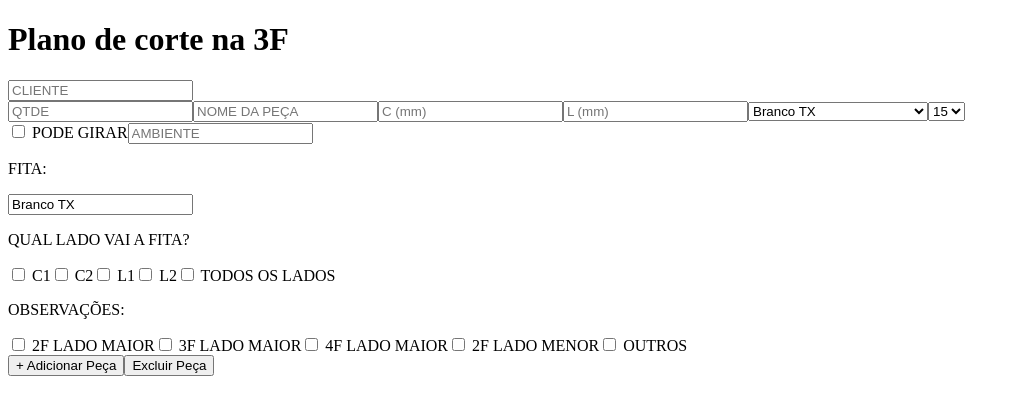
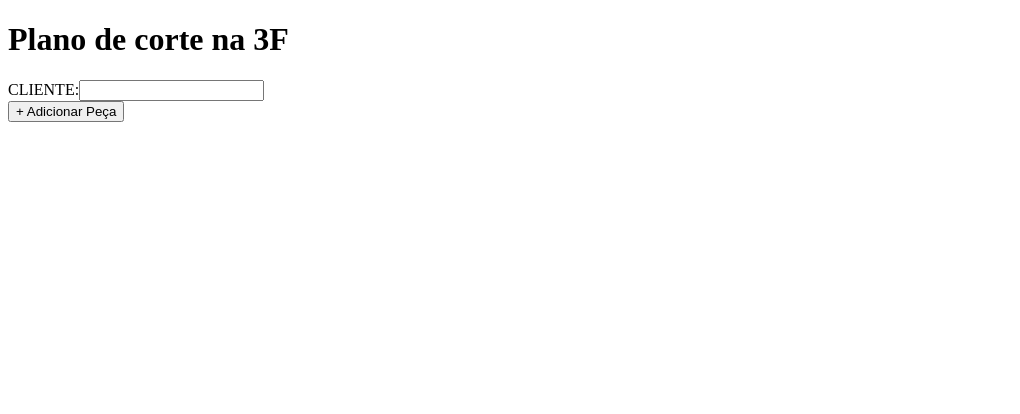
Before and after one commit to felipebroilo/plano3f, a Next.js app: page / in a window 1280 px wide. Shown: the top 414 px of the page, without its empty margins (0-1020 px from the left). Built offline with nearby package versions, Linux system fonts and the light colour scheme.

Commit message:
Ajuste botão PODE GIRAR invertido

```diff
--- a/pages/index.js
+++ b/pages/index.js
@@ -1,21 +1,35 @@
-// pages/index.js
 import { useState } from "react";
 
 export default function Home() {
-  const chapas = ["Branco TX", "Preto TX", "Cru", "Mocca Fibraplac", "Italian Noce Eucatex", "Noce Oro Eucatex", "Cinza Italia Lacca Eucatex", "OUTROS"];
-  const espessuras = ["3", "6", "9", "15", "18"];
+  const [cliente, setCliente] = useState("");
+  const [pecas, setPecas] = useState([]);
+  const [selecionado, setSelecionado] = useState(null);
+
+  const chapas = [
+    "Branco TX",
+    "Preto TX",
+    "Cru",
+    "Mocca Fibraplac",
+    "Italian Noce Eucatex",
+    "Noce Oro Eucatex",
+    "Cinza Italia Lacca Eucatex",
+    "OUTROS",
+  ];
+
+  const espessuras = [3, 6, 9, 15, 18];
   const obsFixas = ["2F LADO MAIOR", "3F LADO MAIOR", "4F LADO MAIOR", "2F LADO MENOR", "OUTROS"];
 
-  const [cliente, setCliente] = useState("");
-  const [pecas, setPecas] = useState([]);
-  const [pecaAtual, setPecaAtual] = useState({
-    qtde: "",
+  const addPeca = () => {
+    setPecas([
+      ...pecas,
+      {
+        qtde: 0,
         nome: "",
-    c: "",
-    l: "",
+        c: 0,
+        l: 0,
         chapa: "Branco TX",
-    chapaOutro: "",
-    espessura: "15",
+        outraChapa: "",
+        espessura: 15,
         veio: false,
         ambiente: "",
         fita: "Branco TX",
@@ -23,182 +37,168 @@ export default function Home() {
         lados: { c1: false, c2: false, l1: false, l2: false, todos: false },
         observacoes: [],
         obsOutros: ""
-  });
-  const [indiceSelecionado, setIndiceSelecionado] = useState(null);
+      }
+    ]);
+  };
 
-  const handleChange = (campo, valor) => {
-    const nova = { ...pecaAtual, [campo]: valor };
+  const handleChange = (i, campo, valor) => {
+    const novasPecas = [...pecas];
+    novasPecas[i][campo] = valor;
 
     if (campo === "chapa") {
-      nova.fita = valor;
-      nova.fitaOutro = "";
-      if (valor === "OUTROS") nova.chapaOutro = "";
+      if (valor !== "OUTROS") {
+        novasPecas[i].outraChapa = "";
+        novasPecas[i].fitaOutro = valor;
+      } else {
+        novasPecas[i].fitaOutro = "";
+      }
     }
 
-    if (campo === "chapaOutro") {
-      nova.fita = valor;
-      nova.fitaOutro = "";
+    if (campo === "outraChapa") {
+      novasPecas[i].fitaOutro = valor;
     }
 
-    if (campo === "fitaOutro") {
-      nova.fita = valor;
+    if (campo === "lados" && valor === "todos") {
+      const marcar = !novasPecas[i].lados.todos;
+      novasPecas[i].lados = { c1: marcar, c2: marcar, l1: marcar, l2: marcar, todos: marcar };
     }
 
-    if (campo === "lados") {
-      nova.lados = valor;
-    }
-
-    setPecaAtual(nova);
-  };
-
-  const toggleTodosLados = () => {
-    const ativar = !pecaAtual.lados.todos;
-    const lados = { c1: ativar, c2: ativar, l1: ativar, l2: ativar, todos: ativar };
-    handleChange("lados", lados);
-  };
-
-  const toggleLado = (lado) => {
-    const novos = { ...pecaAtual.lados, [lado]: !pecaAtual.lados[lado] };
-    novos.todos = novos.c1 && novos.c2 && novos.l1 && novos.l2;
-    handleChange("lados", novos);
-  };
-
-  const adicionarPeca = () => {
-    if (!pecaAtual.qtde || !pecaAtual.c || !pecaAtual.l) return;
-    const novaLista = [...pecas, pecaAtual];
-    setPecas(novaLista);
-    setPecaAtual({
-      qtde: "",
-      nome: "",
-      c: "",
-      l: "",
-      chapa: "Branco TX",
-      chapaOutro: "",
-      espessura: "15",
-      veio: false,
-      ambiente: "",
-      fita: "Branco TX",
-      fitaOutro: "",
-      lados: { c1: false, c2: false, l1: false, l2: false, todos: false },
-      observacoes: [],
-      obsOutros: ""
-    });
-    setIndiceSelecionado(null);
+    setPecas(novasPecas);
   };
 
   const excluirPeca = () => {
-    if (indiceSelecionado === null) return;
-    const nova = pecas.filter((_, idx) => idx !== indiceSelecionado);
-    setPecas(nova);
-    setIndiceSelecionado(null);
+    if (selecionado !== null) {
+      const novas = [...pecas];
+      novas.splice(selecionado, 1);
+      setPecas(novas);
+      setSelecionado(null);
+    }
   };
 
   return (
-    <div className="p-4 font-sans">
-      <h1 className="text-2xl font-bold mb-2">Plano de corte na 3F</h1>
-      <input
-        placeholder="CLIENTE"
-        value={cliente}
-        onChange={(e) => setCliente(e.target.value)}
-        className="border p-1 mb-2 w-full"
-      />
+    <div className="p-4 font-sans text-sm">
+      <h1 className="text-2xl font-bold mb-4">Plano de corte na 3F</h1>
+      <div className="mb-4">
+        <label className="block mb-1">CLIENTE:
+          <input value={cliente} onChange={e => setCliente(e.target.value)} className="ml-2 border p-1" />
+        </label>
+      </div>
+
+      {pecas.length === 0 && (
+        <button onClick={addPeca} className="bg-blue-600 text-white px-4 py-1 rounded">+ Adicionar Peça</button>
+      )}
+
+      {pecas.length > 0 && (
+        <div>
+          {pecas.length > 0 && (
+            <div className="mb-4">
               <div className="grid grid-cols-10 gap-2 mb-2">
-        <input placeholder="QTDE" type="number" value={pecaAtual.qtde} onChange={e => handleChange("qtde", e.target.value)} className="border p-1 col-span-1" />
-        <input placeholder="NOME DA PEÇA" value={pecaAtual.nome} onChange={e => handleChange("nome", e.target.value)} className="border p-1 col-span-2" />
-        <input placeholder="C (mm)" type="number" max={2750} value={pecaAtual.c} onChange={e => handleChange("c", e.target.value)} className="border p-1 col-span-1" />
-        <input placeholder="L (mm)" type="number" max={2750} value={pecaAtual.l} onChange={e => handleChange("l", e.target.value)} className="border p-1 col-span-1" />
-        <select value={pecaAtual.chapa} onChange={e => handleChange("chapa", e.target.value)} className="border p-1 col-span-2">
-          {chapas.map((c, idx) => <option key={idx}>{c}</option>)}
+                <input placeholder="QTDE" type="number" value={pecas[0].qtde} onChange={e => handleChange(0, "qtde", parseInt(e.target.value))} className="border p-1 col-span-1" />
+                <input placeholder="NOME DA PEÇA" value={pecas[0].nome} onChange={e => handleChange(0, "nome", e.target.value)} className="border p-1 col-span-2" />
+                <input placeholder="C (mm)" type="number" max={2750} value={pecas[0].c} onChange={e => handleChange(0, "c", parseInt(e.target.value) > 2750 ? 2750 : parseInt(e.target.value))} className="border p-1 col-span-1" />
+                <input placeholder="L (mm)" type="number" max={2750} value={pecas[0].l} onChange={e => handleChange(0, "l", parseInt(e.target.value) > 2750 ? 2750 : parseInt(e.target.value))} className="border p-1 col-span-1" />
+                <select value={pecas[0].chapa} onChange={e => handleChange(0, "chapa", e.target.value)} className="border p-1 col-span-2">
+                  {chapas.map((c, i) => <option key={i}>{c}</option>)}
                 </select>
-        {pecaAtual.chapa === "OUTROS" && (
-          <input placeholder="Digite o nome da chapa" value={pecaAtual.chapaOutro} onChange={e => handleChange("chapaOutro", e.target.value)} className="border p-1 col-span-2" />
+                {pecas[0].chapa === "OUTROS" && (
+                  <input placeholder="Digite o nome da chapa" value={pecas[0].outraChapa} onChange={e => handleChange(0, "outraChapa", e.target.value)} className="border p-1 col-span-2" />
                 )}
-        <select value={pecaAtual.espessura} onChange={e => handleChange("espessura", e.target.value)} className="border p-1 col-span-1">
+                <select value={pecas[0].espessura} onChange={e => handleChange(0, "espessura", e.target.value)} className="border p-1 col-span-1">
                   {espessuras.map((e, i) => <option key={i}>{e}</option>)}
                 </select>
-      </div>
-      <div className="mb-2">
-        <label className="mr-2"><input type="checkbox" checked={pecaAtual.veio} onChange={() => handleChange("veio", !pecaAtual.veio)} /> PODE GIRAR</label>
-        <input placeholder="AMBIENTE" value={pecaAtual.ambiente} onChange={e => handleChange("ambiente", e.target.value)} className="border p-1 ml-2" />
+                <label className="col-span-2 flex items-center">
+                  <input type="checkbox" checked={pecas[0].veio} onChange={() => handleChange(0, "veio", !pecas[0].veio)} className="mr-2" />
+                  {pecas[0].veio ? "SEGUE COMPRIMENTO" : "PODE GIRAR"}
+                </label>
+                <input placeholder="AMBIENTE" value={pecas[0].ambiente} onChange={e => handleChange(0, "ambiente", e.target.value)} className="border p-1 col-span-2" />
               </div>
               <div className="mb-2">
                 <p>FITA:</p>
-        <input placeholder="Fita" value={pecaAtual.fita} onChange={e => handleChange("fitaOutro", e.target.value)} className="border p-1 w-full" />
+                <input value={pecas[0].fitaOutro || pecas[0].chapa === "OUTROS" ? pecas[0].fitaOutro : pecas[0].chapa} onChange={e => handleChange(0, "fitaOutro", e.target.value)} className="border p-1 w-full" />
               </div>
-      <div className="mb-2">
+              <div>
                 <p>QUAL LADO VAI A FITA?</p>
-        {Object.keys(pecaAtual.lados).filter(l => l !== "todos").map((lado, idx) => (
+                {Object.keys(pecas[0].lados).filter(l => l !== "todos").map((lado, idx) => (
                   <label key={idx} className="mr-2">
-            <input type="checkbox" checked={pecaAtual.lados[lado]} onChange={() => toggleLado(lado)} /> {lado.toUpperCase()}
+                    <input type="checkbox" checked={pecas[0].lados[lado]} onChange={() => {
+                      const nova = { ...pecas[0].lados, [lado]: !pecas[0].lados[lado], todos: false };
+                      handleChange(0, "lados", nova);
+                    }} /> {lado.toUpperCase()}
                   </label>
                 ))}
                 <label className="ml-4">
-          <input type="checkbox" checked={pecaAtual.lados.todos} onChange={toggleTodosLados} /> TODOS OS LADOS
+                  <input type="checkbox" checked={pecas[0].lados.todos} onChange={() => handleChange(0, "lados", "todos")} /> TODOS OS LADOS
                 </label>
               </div>
-      <div className="mb-4">
+              <div className="mt-2">
                 <p>OBSERVAÇÕES:</p>
                 {obsFixas.map((obs, idx) => (
                   <label key={idx} className="mr-4">
                     <input
                       type="checkbox"
-              checked={pecaAtual.observacoes.includes(obs)}
+                      checked={pecas[0].observacoes.includes(obs)}
                       onChange={(e) => {
-                const checked = e.target.checked
+                        const checked = e.target.checked;
                         const novaLista = checked
-                  ? [...pecaAtual.observacoes, obs]
-                  : pecaAtual.observacoes.filter(o => o !== obs)
-                handleChange("observacoes", novaLista)
+                          ? [...pecas[0].observacoes, obs]
+                          : pecas[0].observacoes.filter(o => o !== obs);
+                        handleChange(0, "observacoes", novaLista);
                       }}
                     /> {obs}
                   </label>
                 ))}
-        {pecaAtual.observacoes.includes("OUTROS") && (
-          <input placeholder="Especifique" value={pecaAtual.obsOutros} onChange={e => handleChange("obsOutros", e.target.value)} className="border p-1 w-full mt-1" />
+                {pecas[0].observacoes.includes("OUTROS") && (
+                  <input placeholder="Especifique" value={pecas[0].obsOutros} onChange={e => handleChange(0, "obsOutros", e.target.value)} className="border p-1 w-full mt-1" />
                 )}
               </div>
-      <button onClick={adicionarPeca} className="bg-green-600 text-white px-4 py-2 mr-2">+ Adicionar Peça</button>
-      <button onClick={excluirPeca} className="bg-red-600 text-white px-4 py-2">Excluir Peça</button>
+              <div className="mt-4 flex gap-2">
+                <button onClick={excluirPeca} className="bg-red-500 text-white px-3 py-1 rounded">Excluir Peça</button>
+                <button onClick={addPeca} className="bg-green-600 text-white px-3 py-1 rounded">+ Adicionar Peça</button>
+              </div>
+            </div>
+          )}
 
           {pecas.length > 0 && (
-        <div className="mt-6">
+            <div className="mt-8">
               <h2 className="text-xl font-bold mb-2">LISTA DE PEÇAS - CLIENTE: {cliente.toUpperCase()}</h2>
-          <table className="table-fixed border border-black w-full text-sm">
+              <table className="w-full border text-left text-sm">
                 <thead>
                   <tr className="bg-gray-200">
-                <th className="border border-black px-2">#</th>
-                <th className="border border-black px-2">QTDE</th>
-                <th className="border border-black px-2">PEÇA</th>
-                <th className="border border-black px-2">C</th>
-                <th className="border border-black px-2">L</th>
-                <th className="border border-black px-2">CHAPA</th>
-                <th className="border border-black px-2">ESPESSURA</th>
-                <th className="border border-black px-2">FIBRA</th>
-                <th className="border border-black px-2">AMBIENTE</th>
-                <th className="border border-black px-2">FITA C1</th>
-                <th className="border border-black px-2">FITA C2</th>
-                <th className="border border-black px-2">FITA L1</th>
-                <th className="border border-black px-2">FITA L2</th>
-                <th className="border border-black px-2">OBS</th>
+                    <th className="border px-2">#</th>
+                    <th className="border px-2">QTDE</th>
+                    <th className="border px-2">PEÇA</th>
+                    <th className="border px-2">C</th>
+                    <th className="border px-2">L</th>
+                    <th className="border px-2">CHAPA</th>
+                    <th className="border px-2">ESPESSURA</th>
+                    <th className="border px-2">FIBRA</th>
+                    <th className="border px-2">AMBIENTE</th>
+                    <th className="border px-2">FITA C1</th>
+                    <th className="border px-2">FITA C2</th>
+                    <th className="border px-2">FITA L1</th>
+                    <th className="border px-2">FITA L2</th>
+                    <th className="border px-2">OBS</th>
                   </tr>
                 </thead>
                 <tbody>
-              {pecas.map((p, idx) => (
-                <tr key={idx} className={`cursor-pointer ${indiceSelecionado === idx ? 'bg-yellow-200' : ''}`} onClick={() => setIndiceSelecionado(idx)}>
-                  <td className="border border-black px-2 text-center">{idx + 1}</td>
-                  <td className="border border-black px-2 text-center">{p.qtde}</td>
-                  <td className="border border-black px-2">{p.nome}</td>
-                  <td className="border border-black px-2 text-center">{p.c}</td>
-                  <td className="border border-black px-2 text-center">{p.l}</td>
-                  <td className="border border-black px-2">{p.chapa === "OUTROS" ? p.chapaOutro : p.chapa}</td>
-                  <td className="border border-black px-2 text-center">{p.espessura}</td>
-                  <td className="border border-black px-2">{p.veio ? "PODE GIRAR" : "SEGUE COMPRIMENTO"}</td>
-                  <td className="border border-black px-2">{p.ambiente}</td>
-                  <td className="border border-black px-2 text-center">{p.lados.c1 ? "X" : ""}</td>
-                  <td className="border border-black px-2 text-center">{p.lados.c2 ? "X" : ""}</td>
-                  <td className="border border-black px-2 text-center">{p.lados.l1 ? "X" : ""}</td>
-                  <td className="border border-black px-2 text-center">{p.lados.l2 ? "X" : ""}</td>
-                  <td className="border border-black px-2">{[...p.observacoes.filter(o => o !== "OUTROS"), p.obsOutros].join(", ")}</td>
+                  {pecas.map((p, i) => (
+                    <tr key={i} className={`border cursor-pointer ${selecionado === i ? "bg-yellow-200" : ""}`} onClick={() => setSelecionado(i)}>
+                      <td className="border px-2">{i + 1}</td>
+                      <td className="border px-2">{p.qtde}</td>
+                      <td className="border px-2">{p.nome}</td>
+                      <td className="border px-2">{p.c}</td>
+                      <td className="border px-2">{p.l}</td>
+                      <td className="border px-2">{p.chapa === "OUTROS" ? p.outraChapa : p.chapa}</td>
+                      <td className="border px-2">{p.espessura}</td>
+                      <td className="border px-2">{p.veio ? "SEGUE COMPRIMENTO" : "PODE GIRAR"}</td>
+                      <td className="border px-2">{p.ambiente}</td>
+                      <td className="border px-2">{p.lados.c1 ? "X" : ""}</td>
+                      <td className="border px-2">{p.lados.c2 ? "X" : ""}</td>
+                      <td className="border px-2">{p.lados.l1 ? "X" : ""}</td>
+                      <td className="border px-2">{p.lados.l2 ? "X" : ""}</td>
+                      <td className="border px-2">
+                        {[...p.observacoes.filter(o => o !== "OUTROS"), p.obsOutros].join(", ")}
+                      </td>
                     </tr>
                   ))}
                 </tbody>
@@ -206,5 +206,7 @@ export default function Home() {
             </div>
           )}
         </div>
+      )}
+    </div>
   );
 }
```
Lines whose indentation alone changed are shown as unchanged.
